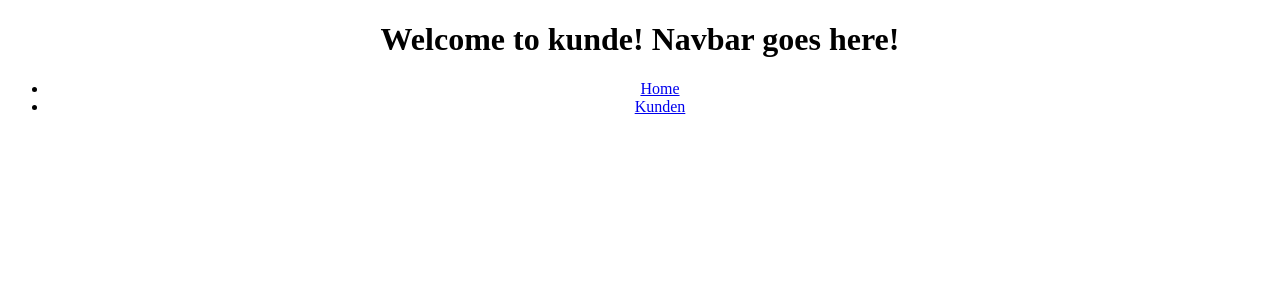
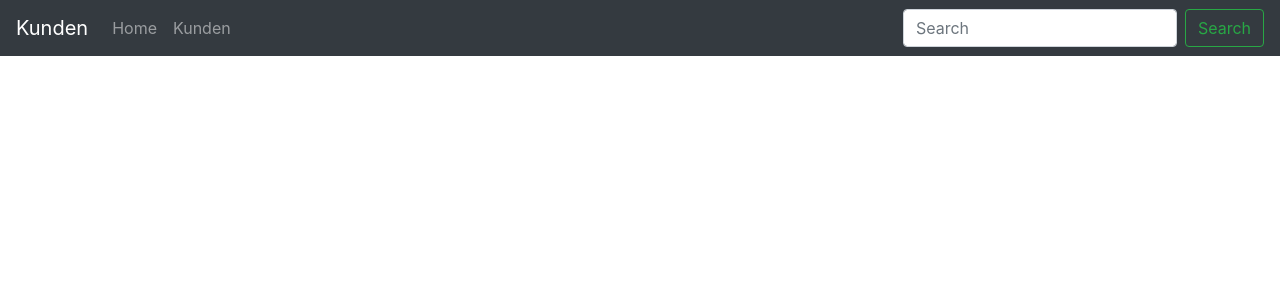
Before and after one commit to swe-abgaben-ss19/angular, an Angular app: page / in a window 1280 px wide. Shown: the top 300 px of the page. Built offline with nearby package versions, Linux system fonts and the light colour scheme.

Commit message:
Add bootstrap and navbar

```diff
--- a/src/app/app.component.html
+++ b/src/app/app.component.html
@@ -1,12 +1,40 @@
 <!--The content below is only a placeholder and can be replaced.-->
-<div style="text-align:center">
-  <h1>Welcome to {{ title }}! Navbar goes here!</h1>
-  <ul>
-    <li>
-      <a routerLink="/home">Home</a>
-    </li>
-    <li><a routerLink="/kunden">Kunden</a></li>
-  </ul>
+<nav class="navbar navbar-expand-lg navbar-dark bg-dark">
+  <a class="navbar-brand" href="#">Kunden</a>
+  <button
+    class="navbar-toggler"
+    type="button"
+    data-toggle="collapse"
+    data-target="#navbarSupportedContent"
+    aria-controls="navbarSupportedContent"
+    aria-expanded="false"
+    aria-label="Toggle navigation"
+  >
+    <span class="navbar-toggler-icon"></span>
+  </button>
+
+  <div class="collapse navbar-collapse" id="navbarSupportedContent">
+    <ul class="navbar-nav mr-auto">
+      <li class="nav-item">
+        <a class="nav-link" routerLink="/home">Home</a>
+      </li>
+      <li class="nav-item">
+        <a class="nav-link" routerLink="/kunden">Kunden</a>
+      </li>
+    </ul>
+    <form class="form-inline my-2 my-lg-0">
+      <input
+        class="form-control mr-sm-2"
+        type="search"
+        placeholder="Search"
+        aria-label="Search"
+      />
+      <button class="btn btn-outline-success my-2 my-sm-0" type="submit">
+        Search
+      </button>
+    </form>
+  </div>
+</nav>
+<div class="container">
+  <router-outlet></router-outlet>
 </div>
-
-<router-outlet></router-outlet>
--- a/src/index.html
+++ b/src/index.html
@@ -1,14 +1,35 @@
-<!doctype html>
+<!DOCTYPE html>
 <html lang="en">
   <head>
-  <meta charset="utf-8">
+    <meta charset="utf-8" />
     <title>Kunde</title>
-  <base href="/">
+    <base href="/" />
 
-  <meta name="viewport" content="width=device-width, initial-scale=1">
-  <link rel="icon" type="image/x-icon" href="favicon.ico">
+    <meta name="viewport" content="width=device-width, initial-scale=1" />
+    <link rel="icon" type="image/x-icon" href="favicon.ico" />
+    <link
+      rel="stylesheet"
+      href="https://stackpath.bootstrapcdn.com/bootstrap/4.3.1/css/bootstrap.min.css"
+      integrity="sha384-ggOyR0iXCbMQv3Xipma34MD+dH/1fQ784/j6cY/iJTQUOhcWr7x9JvoRxT2MZw1T"
+      crossorigin="anonymous"
+    />
   </head>
   <body>
     <app-root></app-root>
+    <script
+      src="https://code.jquery.com/jquery-3.3.1.slim.min.js"
+      integrity="sha384-q8i/X+965DzO0rT7abK41JStQIAqVgRVzpbzo5smXKp4YfRvH+8abtTE1Pi6jizo"
+      crossorigin="anonymous"
+    ></script>
+    <script
+      src="https://cdnjs.cloudflare.com/ajax/libs/popper.js/1.14.7/umd/popper.min.js"
+      integrity="sha384-UO2eT0CpHqdSJQ6hJty5KVphtPhzWj9WO1clHTMGa3JDZwrnQq4sF86dIHNDz0W1"
+      crossorigin="anonymous"
+    ></script>
+    <script
+      src="https://stackpath.bootstrapcdn.com/bootstrap/4.3.1/js/bootstrap.min.js"
+      integrity="sha384-JjSmVgyd0p3pXB1rRibZUAYoIIy6OrQ6VrjIEaFf/nJGzIxFDsf4x0xIM+B07jRM"
+      crossorigin="anonymous"
+    ></script>
   </body>
 </html>
```
Lines whose indentation alone changed are shown as unchanged.
